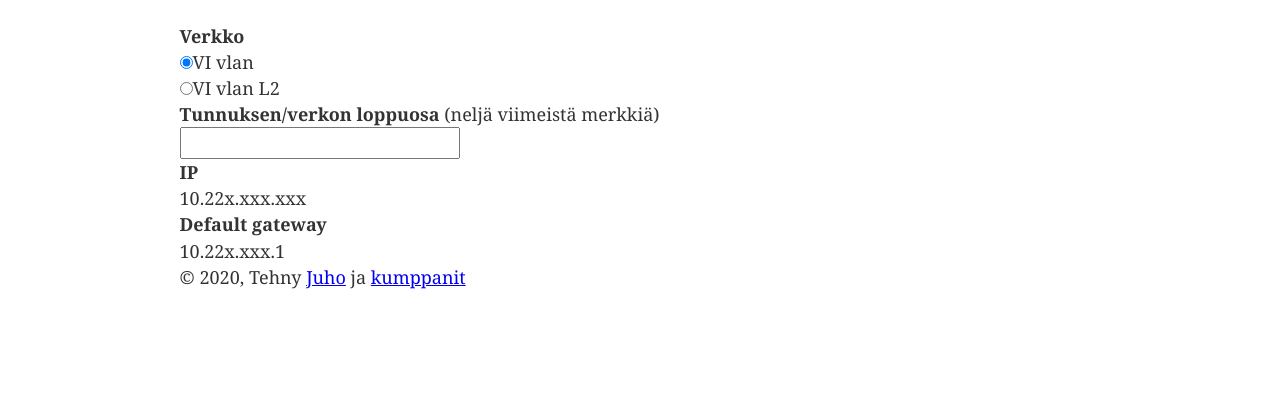
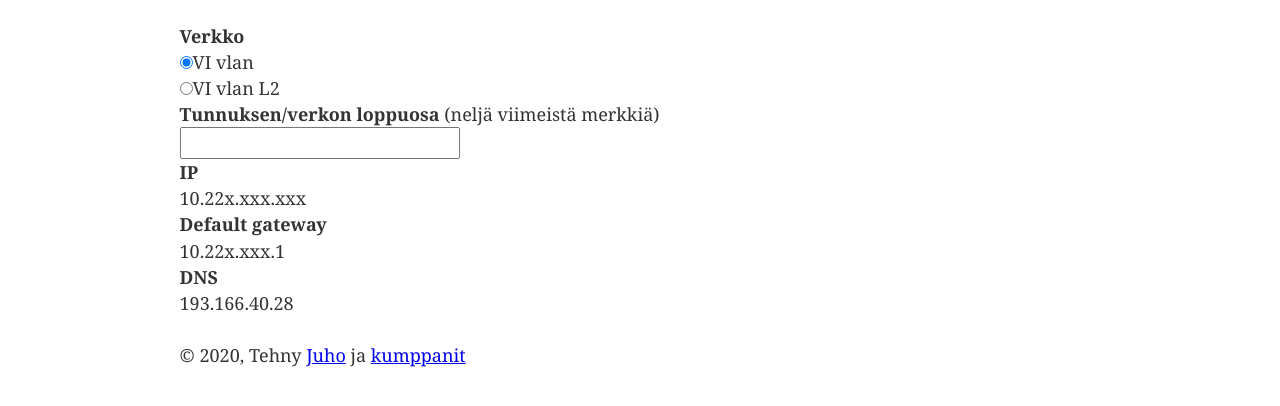
Before and after one commit to juhosa/bokxin-ip, a Gatsby site: page / in a window 1280 px wide. Shown: the part 100-506 px from the top of the page. Built offline with nearby package versions, Linux system fonts and the light colour scheme; Gatsby itself is replaced by a stand-in of ours.

Commit message:
Lisää DNS ip:n.

```diff
--- a/src/pages/index.js
+++ b/src/pages/index.js
@@ -13,7 +13,12 @@ const IndexPage = () => {
     setIp("")
     if (osat.loppu === "" || osat.loppu.length !== 4) return
     if (osat.loppu.slice(0, 1) !== "2" && osat.loppu.slice(0, 1) !== "3") return
-    if (parseInt(osat.loppu.slice(1)) >= 255 || parseInt(osat.loppu.slice(1)) === 0 || isNaN(parseInt(osat.loppu.slice(1)))) return
+    if (
+      parseInt(osat.loppu.slice(1)) >= 255 ||
+      parseInt(osat.loppu.slice(1)) === 0 ||
+      isNaN(parseInt(osat.loppu.slice(1)))
+    )
+      return
 
     let ekanumero = ""
     let loppu = osat.loppu
@@ -30,8 +35,8 @@ const IndexPage = () => {
     let loppuosa = ""
     loppuosa = loppu.slice(1)
 
-    while(loppuosa.charAt(0) === '0'){
-        loppuosa = loppuosa.substr(1)
+    while (loppuosa.charAt(0) === "0") {
+      loppuosa = loppuosa.substr(1)
     }
 
     setIp(`10.22${ekanumero}.${loppuosa}.x`)
@@ -94,12 +99,19 @@ const IndexPage = () => {
         <br />
         {ip !== "" ? `${ip} (valitse x väliltä 2-254)` : "10.22x.xxx.xxx"}
         <br />
-
         <span>
           <b>Default gateway</b>
         </span>
         <br />
         {ip !== "" ? `${ip} (x on 1)` : "10.22x.xxx.1"}
+        <br />
+        <span>
+          <b>DNS</b>
+        </span>
+        <br />
+        193.166.40.28
+        <br />
+        <br />
       </div>
     </Layout>
   )
```
